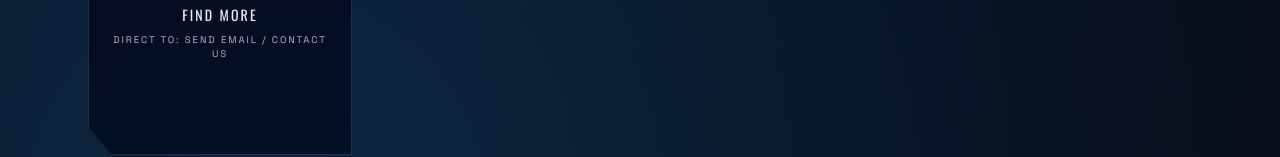
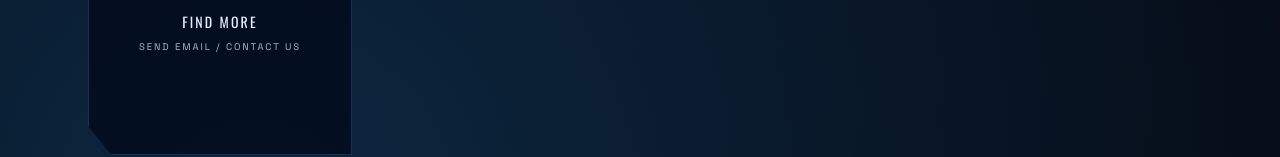
Before and after one commit to antigrafity/Graceus, a website: page products/helicopter-spare-parts.html in a window 1280 px wide. Shown: the part 2021-2178 px from the top of the page. Drawn offline with nearby package versions, Linux system fonts and the light colour scheme.

Commit message:
fix: Update title and streamline contact link text for clarity on helicopter spare parts page

```diff
--- a/products/helicopter-spare-parts.html
+++ b/products/helicopter-spare-parts.html
@@ -4,7 +4,7 @@
     <meta charset="utf-8" />
     <meta name="viewport" content="width=device-width, initial-scale=1" />
     <link rel="icon" type="image/png" href="../images/favicon.png" />
-    <title>Helicopter & Aviation Spare Parts & Aviation Components | Graseus</title>
+    <title>Helicopter & Aviation Spare Parts | Graseus</title>
     <meta name="description" content="Graseus provides helicopter spare parts and aviation components. Comprehensive service covering sourcing, logistics, installation support, and regulatory compliance for defense and commercial aviation." />
     <meta property="og:type" content="website" />
     <meta property="og:url" content="https://graseus.com/products/helicopter-spare-parts.html" />
@@ -181,7 +181,7 @@
                 <a href="https://graseus.com/#contact" class="part-card glass-panel p-4 flex flex-col items-center justify-center hover:border-primary transition group min-h-[292px]">
                   <div class="text-4xl font-display mb-2 text-primary">&gt;&gt;</div>
                   <p class="text-sm font-display uppercase tracking-[0.15em] text-ink mb-2">Find More</p>
-                  <p class="text-[0.6rem] uppercase tracking-[0.2em] text-ink-soft text-center">Direct to: Send Email / Contact Us</p>
+                  <p class="text-[0.6rem] uppercase tracking-[0.2em] text-ink-soft text-center">Send Email / Contact Us</p>
                 </a>
               </div>
             </div>
@@ -346,7 +346,7 @@
                 <a href="https://graseus.com/#contact" class="part-card glass-panel p-4 flex flex-col items-center justify-center hover:border-primary transition group min-h-[292px]">
                   <div class="text-4xl font-display mb-2 text-primary">&gt;&gt;</div>
                   <p class="text-sm font-display uppercase tracking-[0.15em] text-ink mb-2">Find More</p>
-                  <p class="text-[0.6rem] uppercase tracking-[0.2em] text-ink-soft text-center">Direct to: Send Email / Contact Us</p>
+                  <p class="text-[0.6rem] uppercase tracking-[0.2em] text-ink-soft text-center">Send Email / Contact Us</p>
                 </a>
               </div>
             </div>
@@ -415,7 +415,7 @@
                 <a href="https://graseus.com/#contact" class="part-card glass-panel p-4 flex flex-col items-center justify-center hover:border-primary transition group min-h-[292px]">
                   <div class="text-4xl font-display mb-2 text-primary">&gt;&gt;</div>
                   <p class="text-sm font-display uppercase tracking-[0.15em] text-ink mb-2">Find More</p>
-                  <p class="text-[0.6rem] uppercase tracking-[0.2em] text-ink-soft text-center">Direct to: Send Email / Contact Us</p>
+                  <p class="text-[0.6rem] uppercase tracking-[0.2em] text-ink-soft text-center">Send Email / Contact Us</p>
                 </a>
               </div>
             </div>
@@ -436,7 +436,7 @@
                 <a href="https://graseus.com/#contact" class="part-card glass-panel p-4 flex flex-col items-center justify-center hover:border-primary transition group min-h-[292px]">
                   <div class="text-4xl font-display mb-2 text-primary">&gt;&gt;</div>
                   <p class="text-sm font-display uppercase tracking-[0.15em] text-ink mb-2">Find More</p>
-                  <p class="text-[0.6rem] uppercase tracking-[0.2em] text-ink-soft text-center">Direct to: Send Email / Contact Us</p>
+                  <p class="text-[0.6rem] uppercase tracking-[0.2em] text-ink-soft text-center">Send Email / Contact Us</p>
                 </a>
               </div>
             </div>
```
